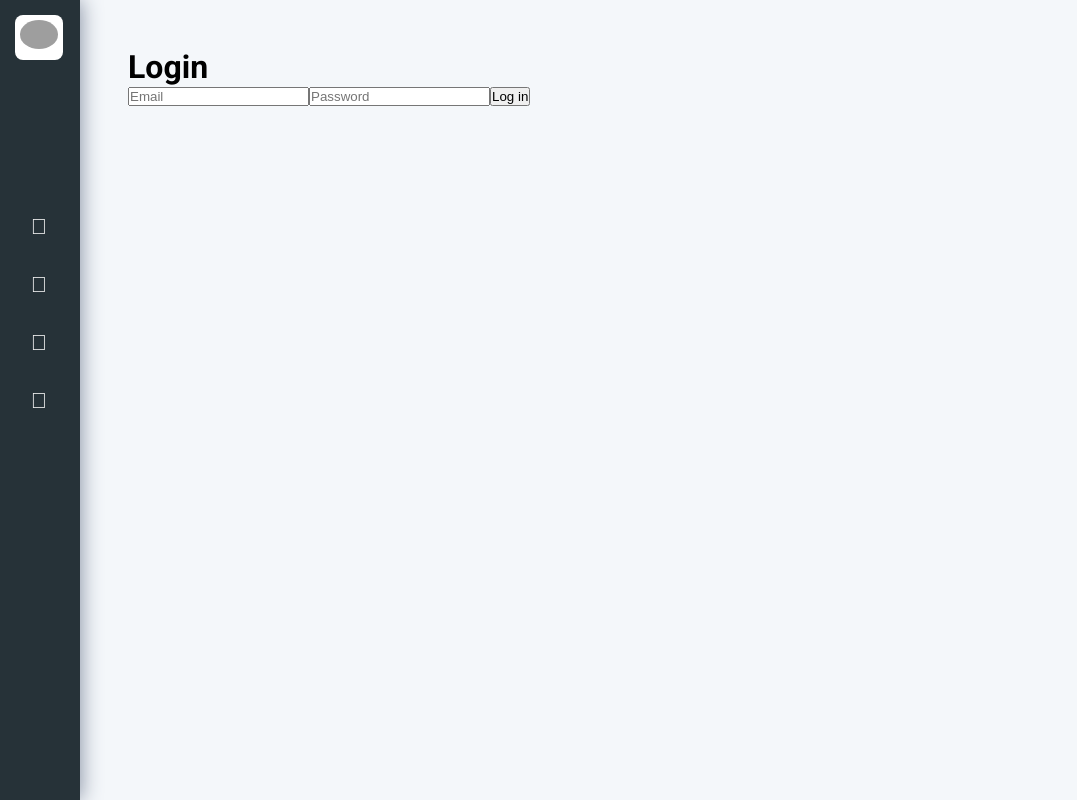
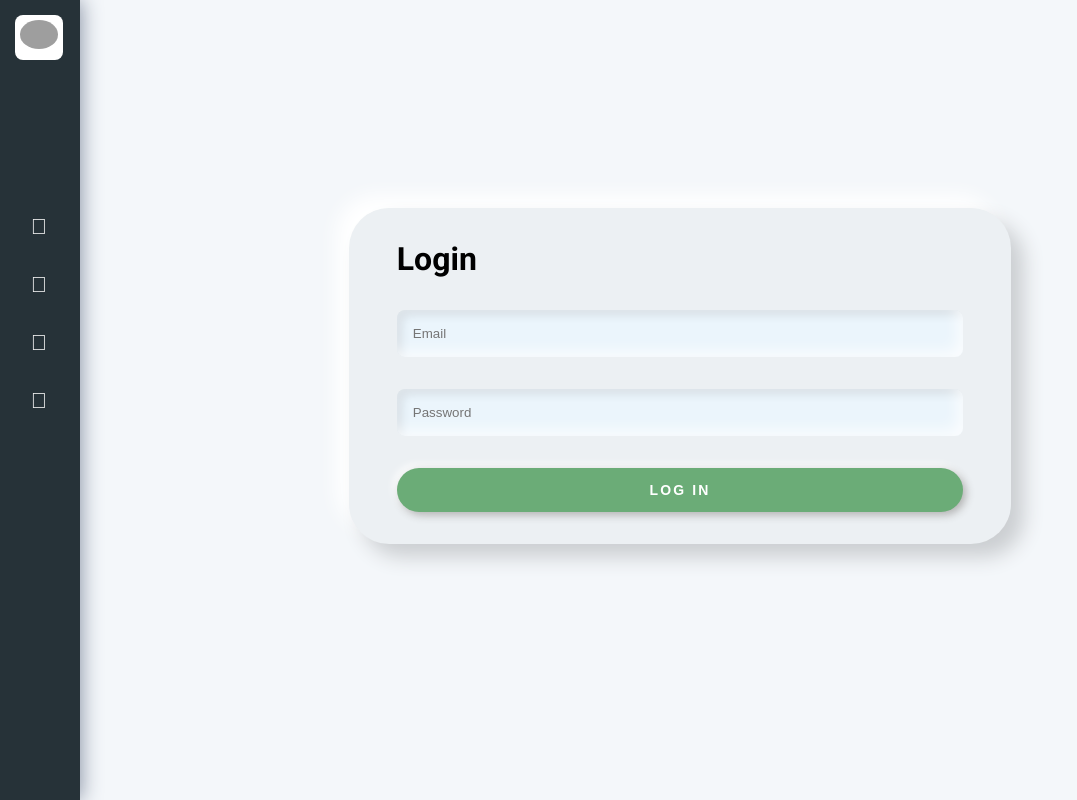
Before and after one commit to brianA1998/project-final-programming-web, an Angular app: page /login in a window 1280 px wide. Shown: the whole page, without its empty margins (0-1077 px from the left). Built offline with nearby package versions, Linux system fonts and the light colour scheme; grey boxes are pictures that could not be loaded.

Commit message:
Pantalla y ruteo de login

```diff
--- a/src/app/app.module.ts
+++ b/src/app/app.module.ts
@@ -14,6 +14,7 @@
 import { EpicsComponent } from './epics/epics.component';
 import { TasksComponent } from './tasks/tasks.component';
 import { LoginComponent } from './login/login.component';
+import { FormsModule } from '@angular/forms';
 
 @NgModule({
   declarations: [
@@ -31,7 +32,8 @@
   imports: [
     BrowserModule,
     HttpClientModule,
-    AppRoutingModule
+    AppRoutingModule,
+    FormsModule,
   ],
   providers: [],
   bootstrap: [AppComponent]
--- a/src/app/login/login.component.html
+++ b/src/app/login/login.component.html
@@ -2,8 +2,8 @@
     <form class="login-form" method="post">
         <h1>Login</h1>
 
-        <input type="email" name="email" placeholder="Email" required="required" />
-        <input type="password" name="password" placeholder="Password" required="required" />
+        <input type="email" [(ngModel)] ="email" name="email" placeholder="Email" required="required" />
+        <input type="password" [(ngModel)]= "password" name="password" placeholder="Password" required="required" />
         <button type="submit" (click)="login()">Log in</button>
 
     </form>
--- a/src/app/login/login.component.ts
+++ b/src/app/login/login.component.ts
@@ -6,15 +6,11 @@
   templateUrl: './login.component.html',
   styleUrls: ['./login.component.css']
 })
-export class LoginComponent implements OnInit {
+export class LoginComponent {
 
-  email:  string = "";
-  password:  string = "";
+  email: string = "";
+  password: string = "";
 
-  constructor() { }
-
-  ngOnInit(): void {
-  }
 
   login() {
     console.log(this.email);
--- a/src/styles.css
+++ b/src/styles.css
@@ -21,13 +21,55 @@
     box-shadow: 0 .25rem .5rem #e6edef;
 }
 
-.card .card-head{
+.card .card-head {
     padding: 1rem 1.5rem;
     border-bottom: 1px solid #edf1f7;
     font-size: 1rem;
     font-weight: 600;
 }
 
-.card .card-body{
+.card .card-body {
     padding: 1rem 1.5rem;
 }
+
+.login-form {
+    min-width: 300px;
+    max-width: 60%;
+    margin: 0px auto;
+    background: rgba(255, 255, 255, 0.15);
+    padding: 2rem 3rem;
+    margin: auto;
+    border-radius: 2.5rem;
+    background-color: #ecf0f3;
+    box-shadow: 13px 13px 20px #cbced1, -13px -13px 20px #ffffff;
+    color: black;
+    margin-top: 10rem;
+}
+
+.login-form input {
+    display: block;
+    margin: 2rem 0;
+    width: 100%;
+    border-radius: 0.5rem;
+    padding: 1rem;
+    border: none;
+    box-shadow: inset -5px -5px 15px rgba(255, 255, 255, 0.8), inset 5px 5px 10px rgba(0, 0, 0, 0.1);
+    border: 0 none;
+    background: #ebf5fc;
+}
+
+.login-form button {
+    text-transform: uppercase;
+    letter-spacing: 0.15em;
+    border: none;
+    font-size: 0.875rem;
+    color: #ffffff;
+    font-weight: bold;
+    background-color: #6bac77;
+    width: 100%;
+    display: block;
+    padding: 0.875rem 1rem;
+    border-radius: 1.5rem;
+    box-shadow: 3px 3px 8px #b1b1b1, -3px -3px 8px #ffffff;
+    cursor: pointer;
+  }
```
